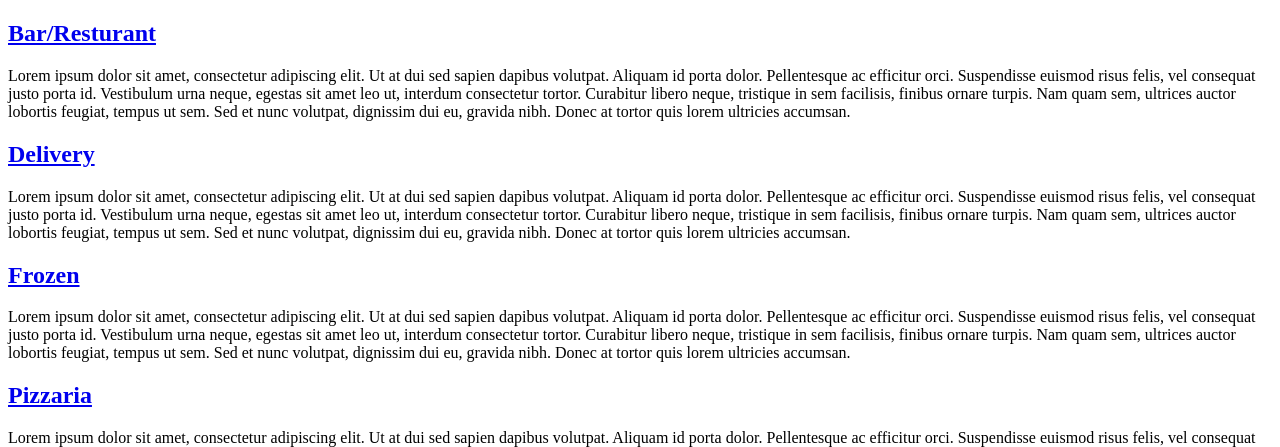
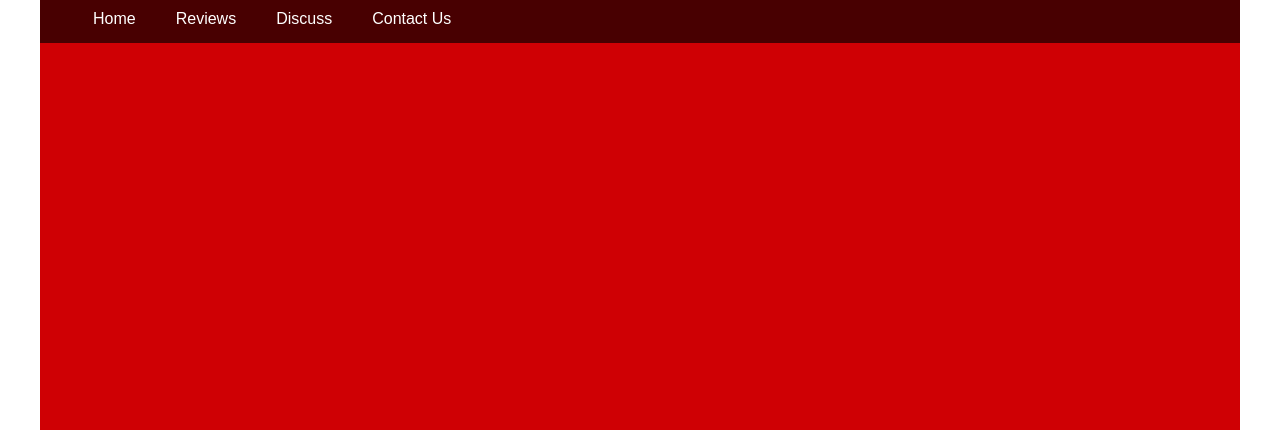
Before and after one commit to ReplacingTerror/IPC, a plain HTML site: page HTML/ReviewLanding.html in a window 1280 px wide. Shown: the top 447 px of the page. Drawn offline with Linux system fonts and the light colour scheme; the site is published under a folder, as on GitHub Pages, so addresses that start at the root find nothing.

Commit message:
fixed the file paths

```diff
--- a/HTML/ReviewLanding.html
+++ b/HTML/ReviewLanding.html
@@ -2,7 +2,7 @@
 <html>
 <head>
     <title>Review's</title>
-    <link rel="stylesheet" type="text/css" href="/CSS/Templete.css" />
+    <link rel="stylesheet" type="text/css" href="../CSS/Templete.css" />
     <meta http-equiv="Content-Type" content="text/html; charset=UTF-8" />
     <meta name="viewport" content="width=device-width, initial-scale=1"/>
 
--- a/HTML/aleEmporium.html
+++ b/HTML/aleEmporium.html
@@ -2,7 +2,7 @@
 <html>
 <head>
     <title>Ale Emporium</title>
-    <link rel="stylesheet" type="text/css" href="/CSS/Templete.css" />
+    <link rel="stylesheet" type="text/css" href="../CSS/Templete.css" />
     <meta http-equiv="Content-Type" content="text/html; charset=UTF-8" />
     <meta name="viewport" content="width=device-width, initial-scale=1"/>
 
@@ -17,15 +17,15 @@
 
 
     <article>
-       <!-- <div>
+            <div>
             <figure>
                 <div class="img">
-                    <a target="_blank" href="Images/ALE%20Emporium%201.png">
+                    <a target="_blank" href="../PICS/">
                     <img src="Images/ALE%20Emporium%201.png" alt="Ale Emporium" width="300" height="200">
                     </a>
                 </div>
             </figure>
-            <div>-->
+            </div>
             <h1>Ale Emporium</h1>
             <p>What can I say about the pizza that has everything? Bacon, pepperoni, sausage, bacon, cheese, and bacon. This pizza would kill a lesser being.</p>
 
```
